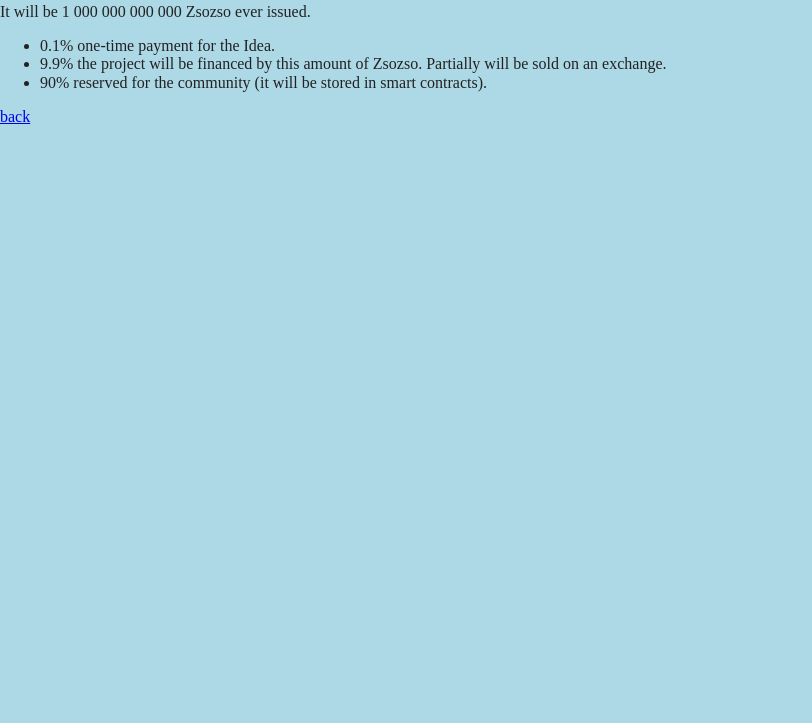
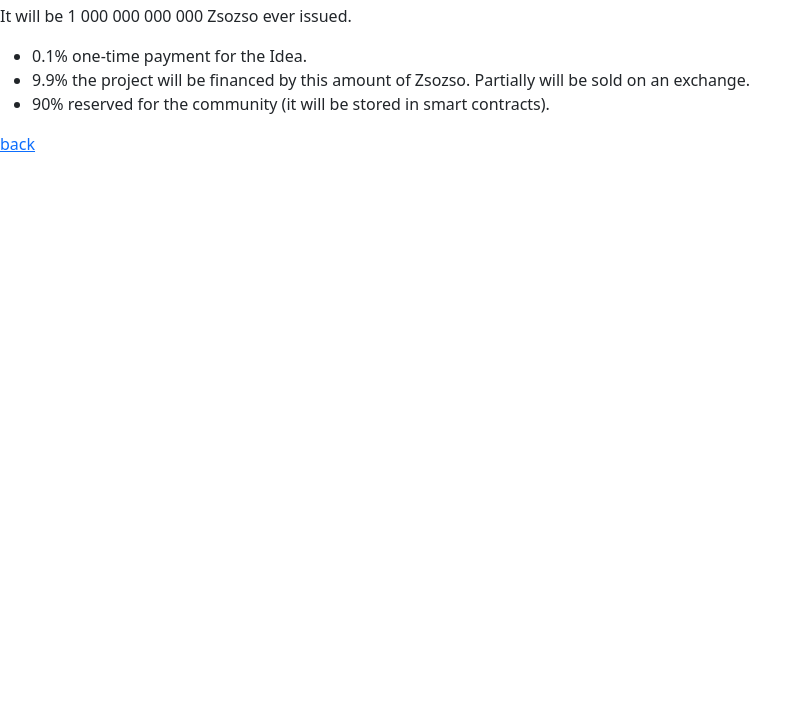
Before and after one commit to ifinta/zsozso-webpage, a website built with Parcel: page allocation.html in a window 1280 px wide. Shown: the part 77-800 px from the top of the page, without its empty margins (0-812 px from the left). Built offline with nearby package versions, Linux system fonts and the light colour scheme.

Commit message:
bootstrap added

```diff
--- a/allocation.html
+++ b/allocation.html
@@ -5,6 +5,7 @@
 
   <link rel="stylesheet" href="css/normalize.css">
   <link rel="stylesheet" href="css/main.css">
+  <link rel="stylesheet" href="scss/styles.scss">
   <link rel="stylesheet" href="css/my.css">
 
   <meta name="theme-color" content="#fafafa">
--- a/js/main.js
+++ b/js/main.js
@@ -0,0 +1 @@
+import * as bootstrap from 'bootstrap'
--- /dev/null
+++ b/scss/styles.scss
@@ -0,0 +1 @@
+@import "~bootstrap/scss/bootstrap";
```
Also changed, not shown: contact.html (+1 -0 lines), faq.html (+1 -0 lines), index.html (+1 -0 lines), opentasks.html (+1 -0 lines), package.json (+6 -1 lines), timeline.html (+1 -0 lines), whitepages.html (+1 -0 lines), 1 other file.
